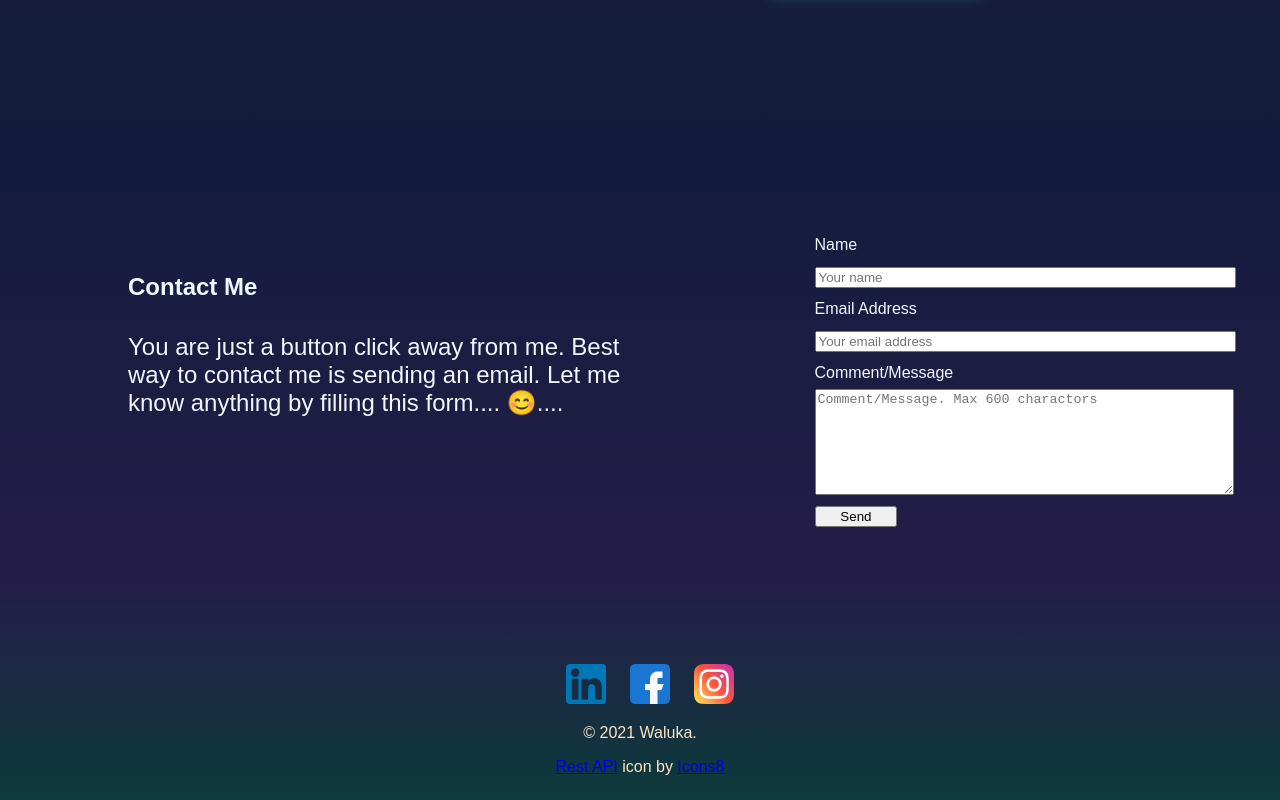
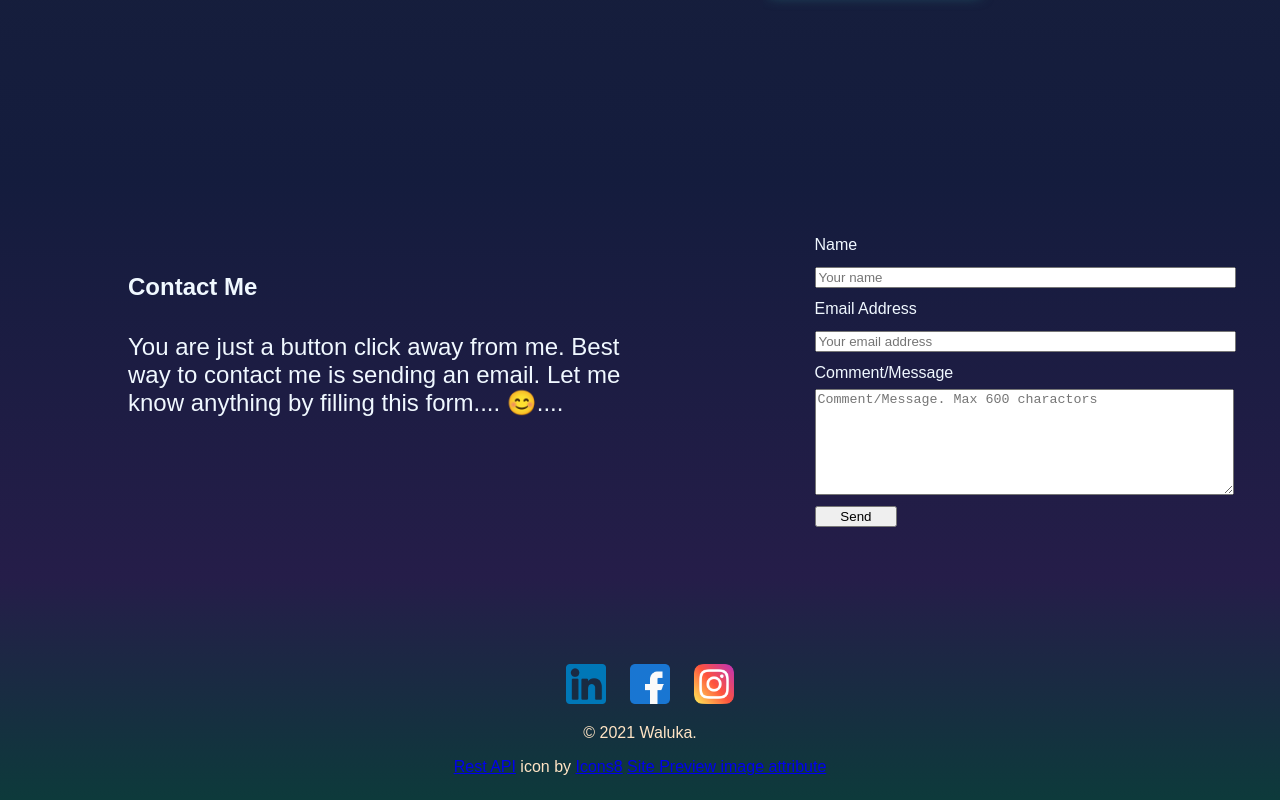
Before and after one commit to WalukaUI/MySite-portfolio, a website: page index.html in a window 1280 px wide. Shown: the part 1493-2293 px from the top of the page. Drawn offline with nearby package versions, Linux system fonts and the light colour scheme; a web font is replaced by a local one.

Commit message:
attributes added

```diff
--- a/index.html
+++ b/index.html
@@ -4,7 +4,7 @@
     <meta charset="UTF-8" />
     <meta http-equiv="X-UA-Compatible" content="IE=edge" />
     <meta name="viewport" content="width=device-width, initial-scale=1.0" />
-    <meta property="og:image" content="images/profile.jpg" />
+    <meta property="og:image" content="./images/profile.jpg" />
     <link rel="preconnect" href="https://fonts.googleapis.com" />
     <link rel="preconnect" href="https://fonts.gstatic.com" crossorigin />
     <link
@@ -327,6 +327,10 @@
             >Rest API</a
           >
           icon by <a target="_blank" href="https://icons8.com">Icons8</a>
+          <a
+            href="https://icon-library.com/icon/my-profile-icon-27.html.html>My Profile Icon # 132751"
+            >Site Preview image attribute</a
+          >
         </div>
       </section>
     </main>
```
